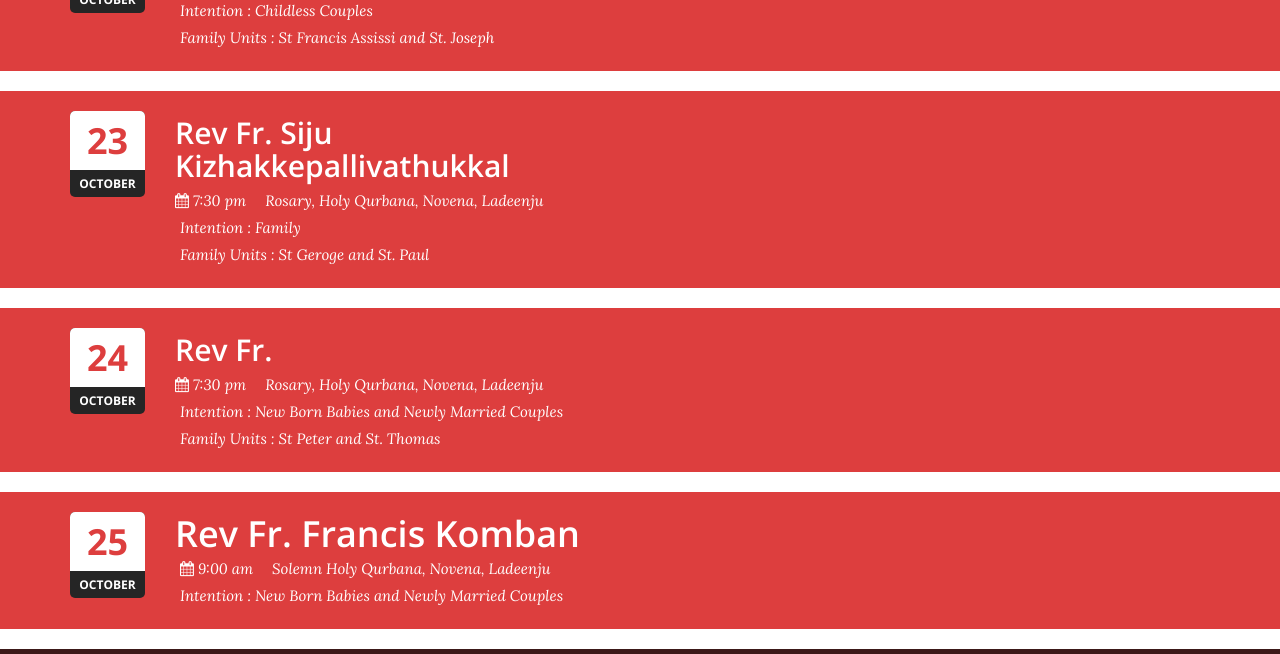
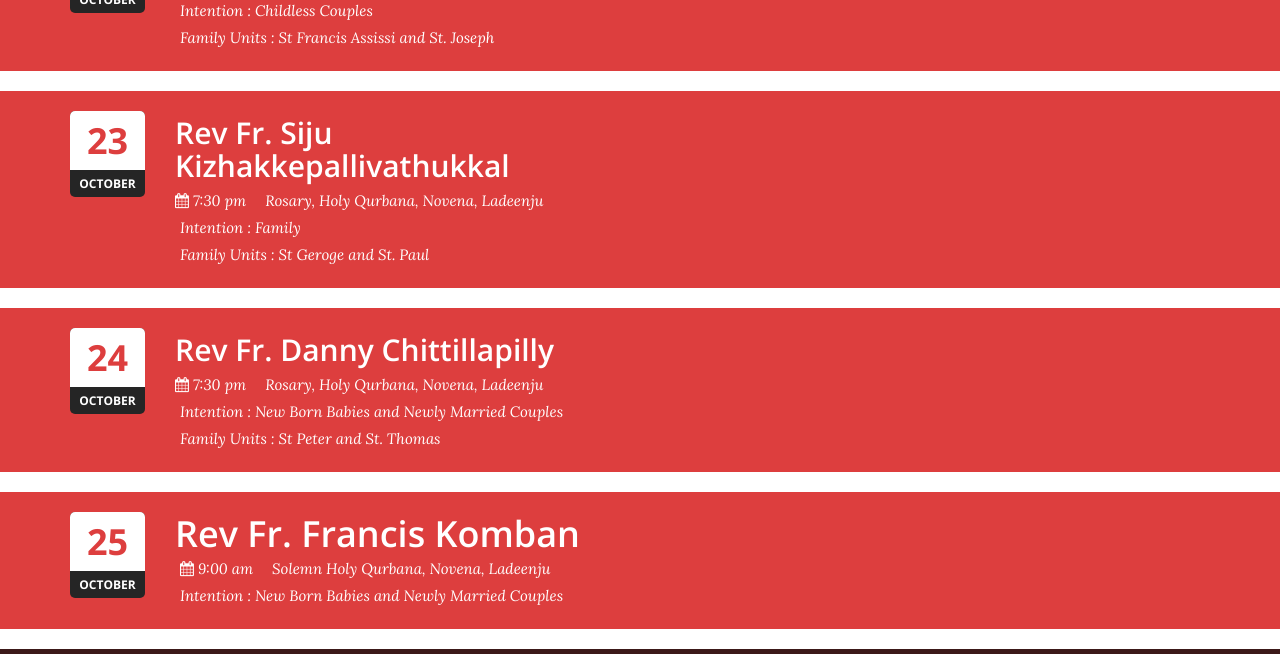
Before and after one commit to nerdyalbs007/st.alphonsachurch, a plain HTML site: page index.html in a window 1280 px wide. Shown: the part 2083-2737 px from the top of the page. Drawn offline with nearby package versions, Linux system fonts and the light colour scheme.

Commit message:
Updated index

```diff
--- a/index.html
+++ b/index.html
@@ -252,7 +252,7 @@
 							<h2>24</h2>
 							October
 						</div>
-						<h3>Rev Fr. </h3>
+						<h3>Rev Fr. Danny Chittillapilly</h3>
 						<p><i class="fa fa-calendar"></i>  7:30 pm  <i ></i> Rosary, Holy Qurbana, Novena, Ladeenju</p>
 						<p style="margin-left: 110px;">Intention : New Born Babies and Newly Married Couples</p>
 						<p style="margin-left: 110px;">Family Units : St Peter and St. Thomas</p>
```
